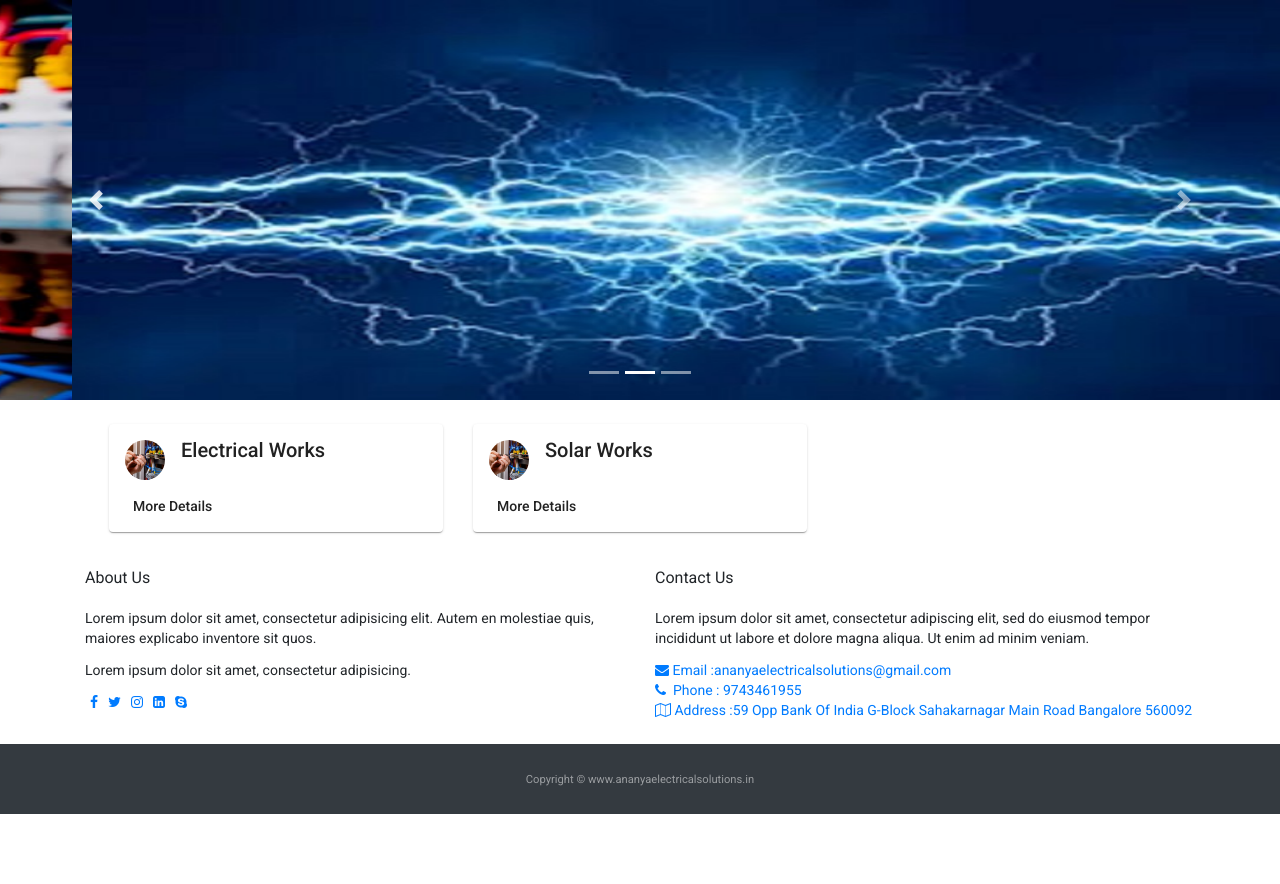
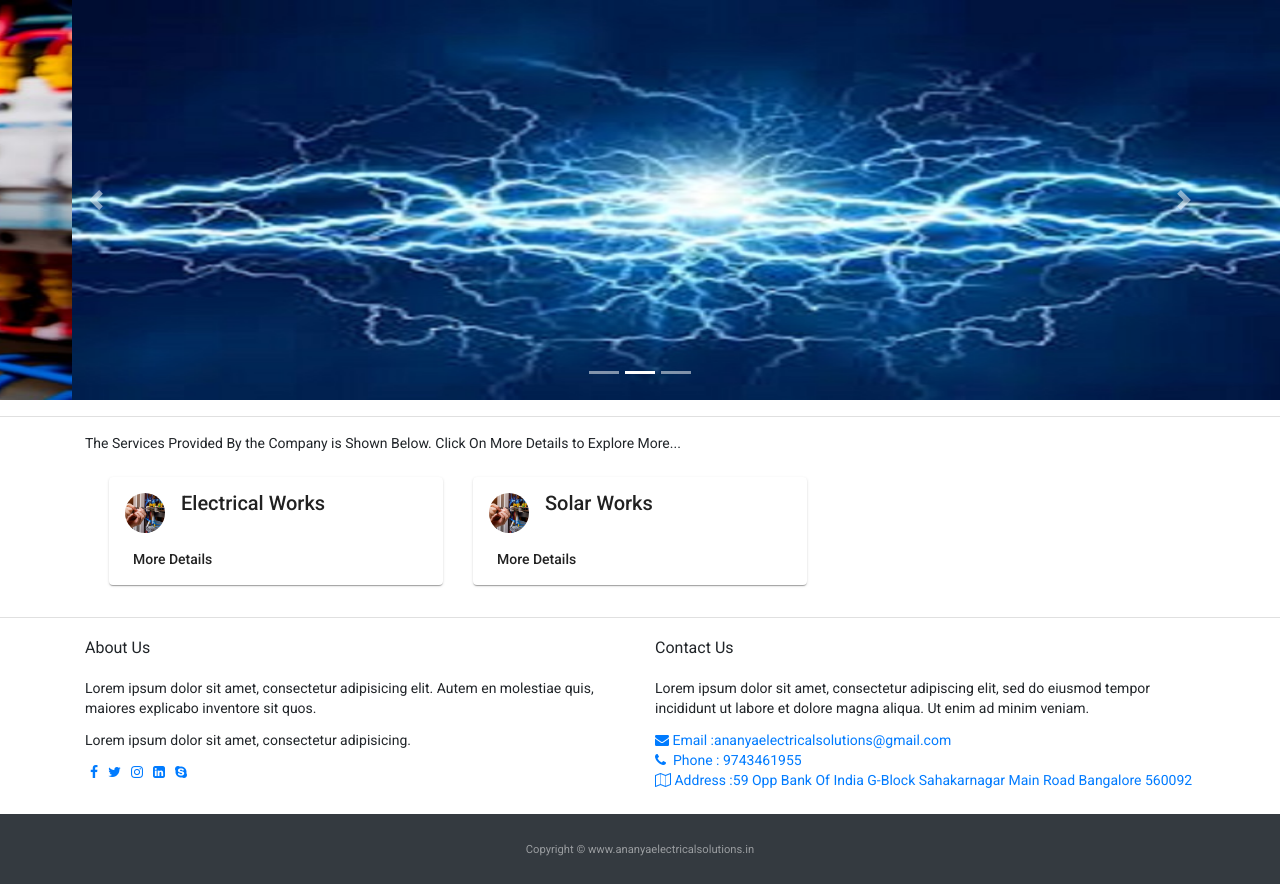
Before and after one commit to madhan987/ElectricalSolutions_release1, an Angular app: page /public-home in a window 1280 px wide. Before the commit the page ends 814 px from the top, so only its background shows below. Built offline with nearby package versions, Linux system fonts and the light colour scheme.

Commit message:
added divider module

```diff
--- a/src/app/public-home/home/home.component.html
+++ b/src/app/public-home/home/home.component.html
@@ -1,4 +1,4 @@
-<div class="row-md-3 row-sm-3">
+<div class="row-md-3 row-sm-3 pb-3">
     <div class="col-sm p-0">
         <div id="carouselExampleIndicators" class="carousel slide" data-ride="carousel">
             <ol class="carousel-indicators">
@@ -28,8 +28,9 @@
         </div>
     </div>
 </div>
-
-<div class="container">
+<mat-divider></mat-divider>
+<div class="container pt-3">
+    <p class="m-0">The Services Provided By the Company is Shown Below. Click On More Details to Explore More...</p>
     <div class="row p-4">
         <div class="col-sm col-md-4 pb-2">
             <mat-card class="example-card">
@@ -62,3 +63,4 @@
         </div>
     </div>
 </div>
+<mat-divider class="pb-3"></mat-divider>
--- a/src/app/public-home/public-home.module.ts
+++ b/src/app/public-home/public-home.module.ts
@@ -5,6 +5,7 @@ import { PublicHomeRoutingModule } from './public-home-routing.module';
 import { HomeComponent } from './home/home.component';
 import { MatCardModule } from '@angular/material/card';
 import { MatButton, MatButtonModule } from '@angular/material/button';
+import { MatDividerModule } from '@angular/material/divider';
 
 
 @NgModule({
@@ -13,7 +14,8 @@ import { MatButton, MatButtonModule } from '@angular/material/button';
     CommonModule,
     PublicHomeRoutingModule,
     MatCardModule,
-    MatButtonModule
+    MatButtonModule,
+    MatDividerModule
   ]
 })
 export class PublicHomeModule { }
```
